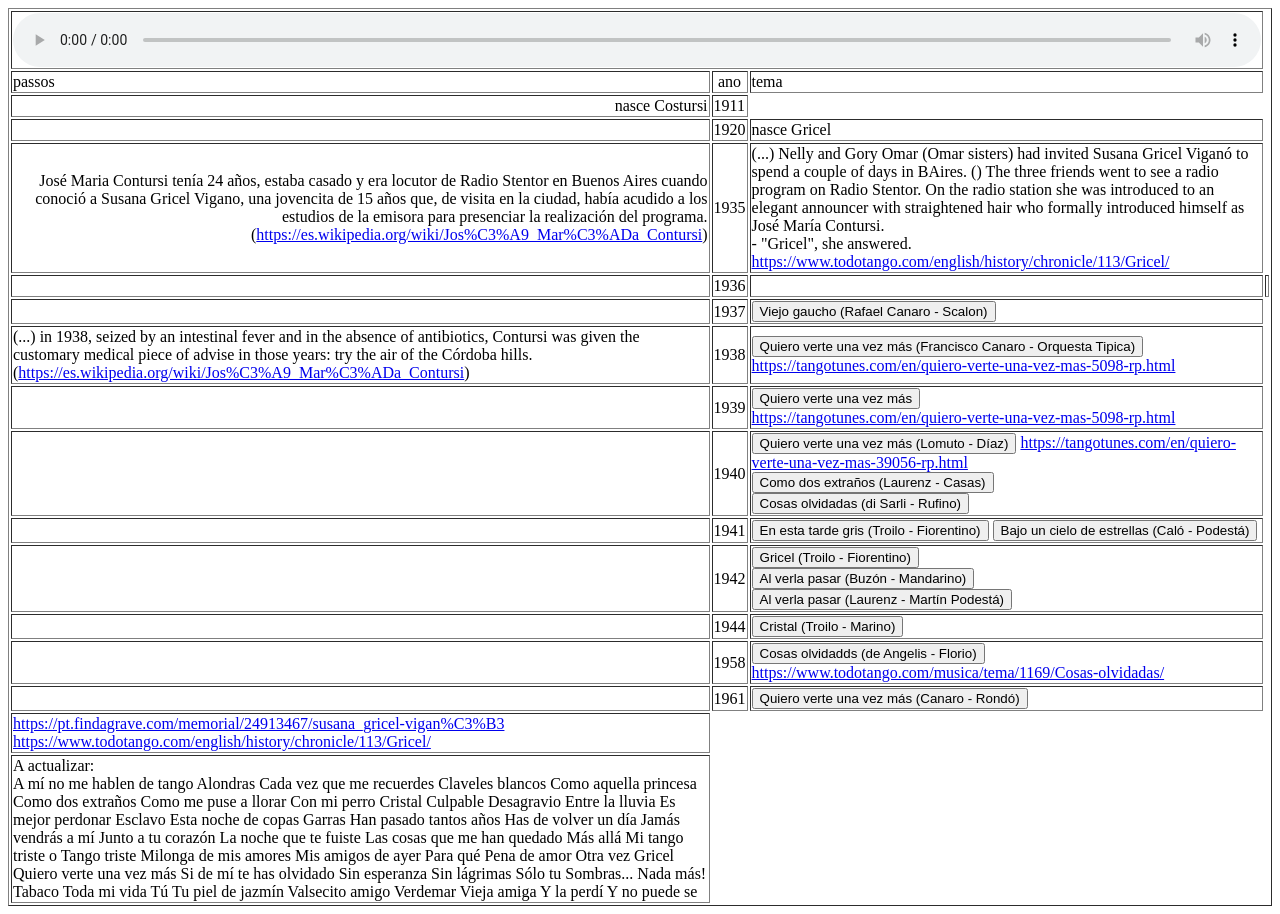
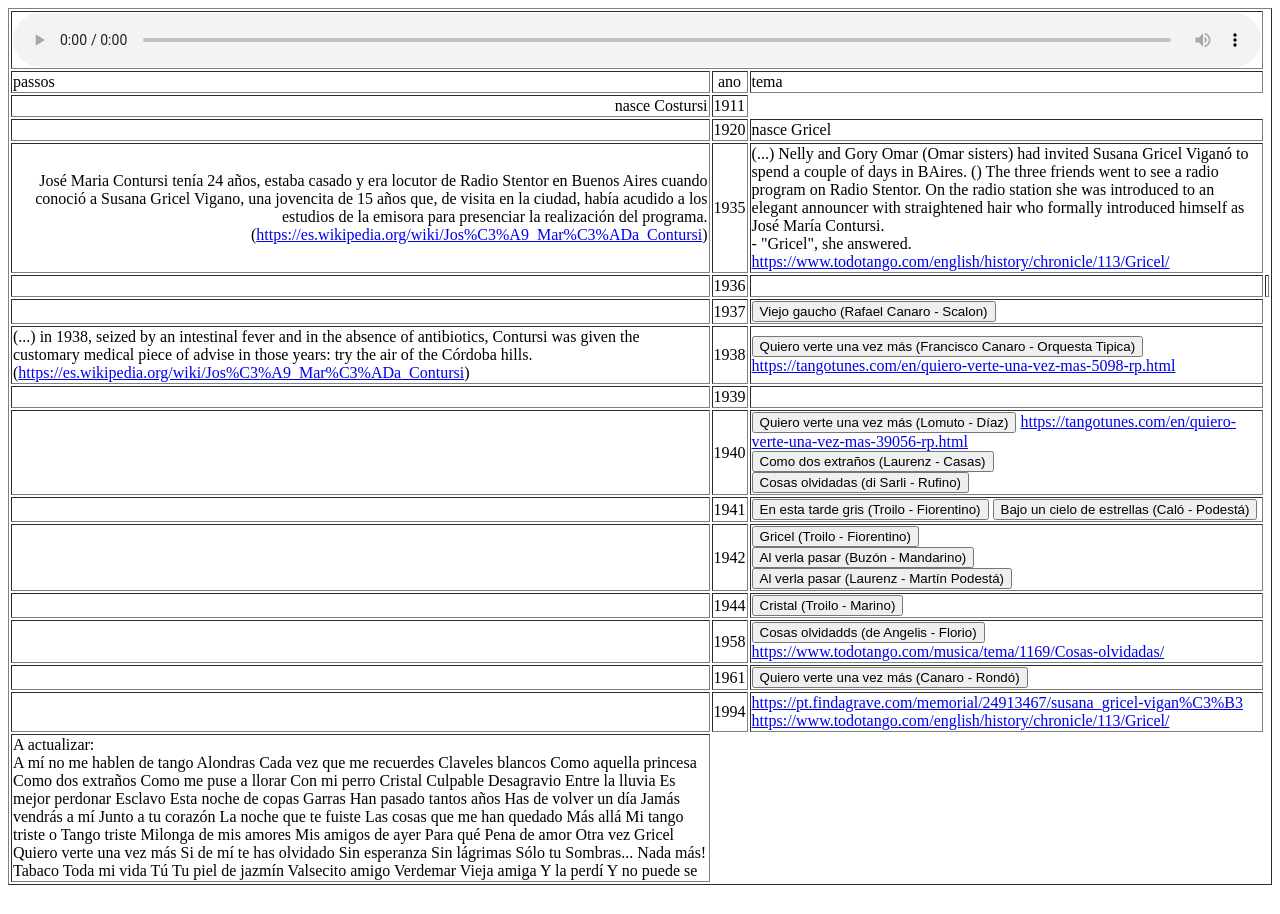
Before and after one commit to pedroccpimenta/Agosto2023, a plain HTML site: page contursi.htm in a window 1280 px wide. After the commit the page ends 893 px from the top, so only its background shows below. Drawn offline with Linux system fonts and the light colour scheme.

Commit message:
:performing_arts:	Contursi

```diff
--- a/contursi.htm
+++ b/contursi.htm
@@ -83,8 +83,6 @@ function aplay(url)
 <tr><td>
 	<td>1939
 	<td>
-    <button onclick="aplay(this.value)" value="mp3/Quiero verte una vez mas/Francisco Canaro - Quiero verte una vez más (1m09).mp3">Quiero verte una vez más</button><br>
-    <a href='https://tangotunes.com/en/quiero-verte-una-vez-mas-5098-rp.html' target='*'>https://tangotunes.com/en/quiero-verte-una-vez-mas-5098-rp.html</a>
 
 <tR><td>
 	<td>1940
@@ -138,7 +136,7 @@ function aplay(url)
 
 
 
-<tr><td>
+<tr><td><td>1994<td>
 	<a href='https://pt.findagrave.com/memorial/24913467/susana_gricel-vigan%C3%B3' target='*'>https://pt.findagrave.com/memorial/24913467/susana_gricel-vigan%C3%B3</a>
 
 	<a href='https://www.todotango.com/english/history/chronicle/113/Gricel/' targe='*'>https://www.todotango.com/english/history/chronicle/113/Gricel/</a>
```
